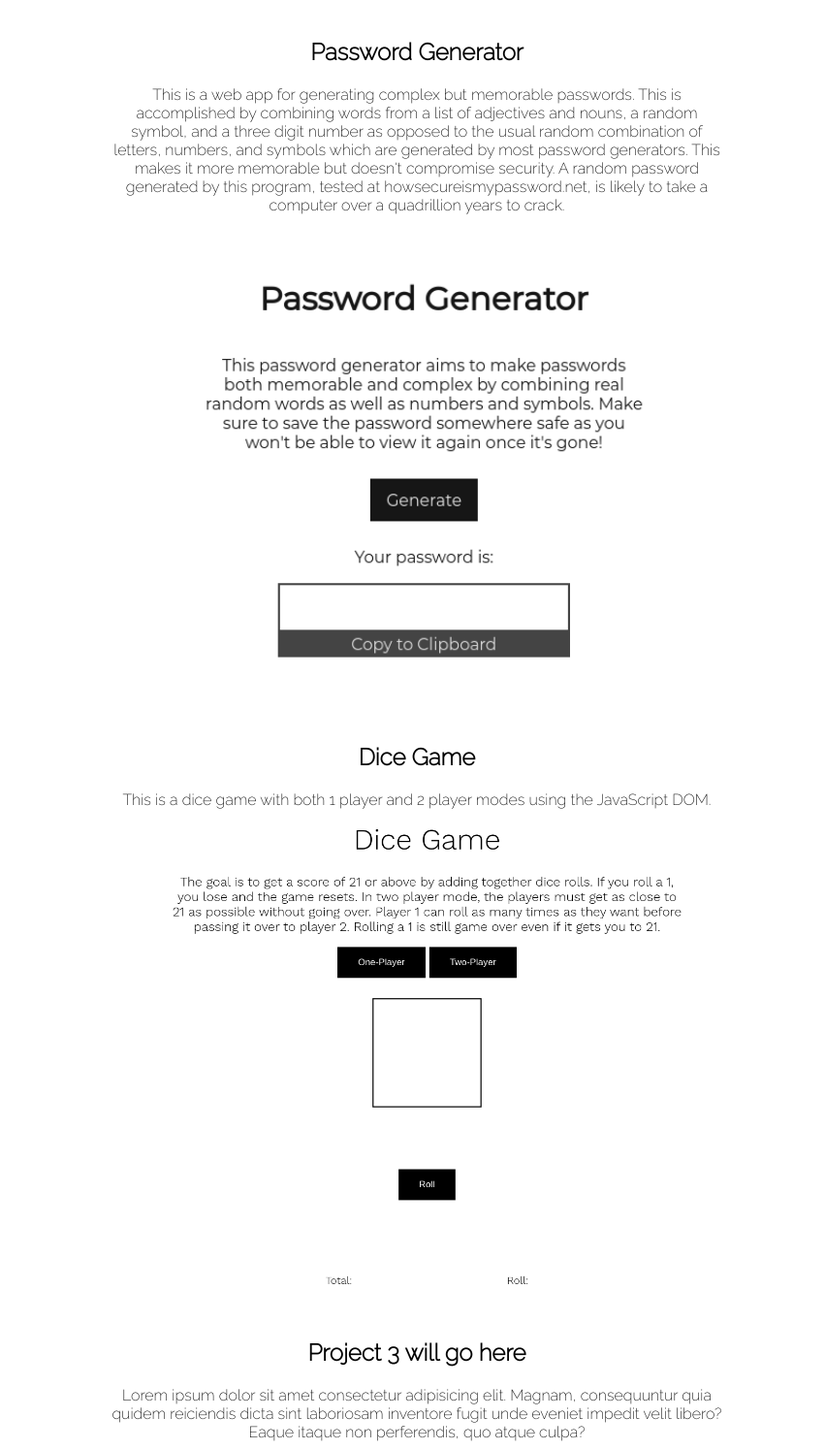
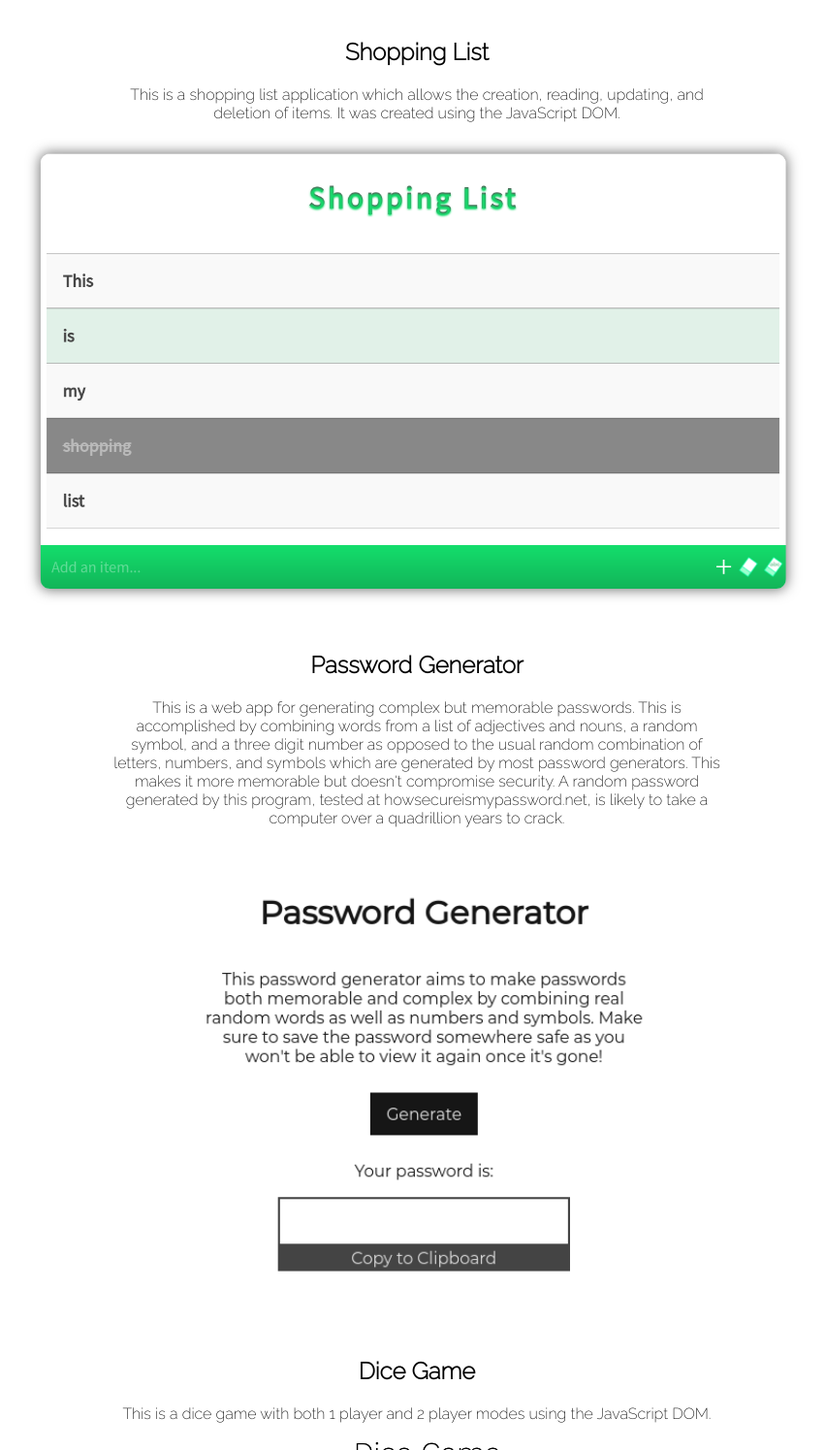
Before and after one commit to JS2K8/JS2K8.github.io, a plain HTML site: page projects.html in a window 1280 px wide. Shown: the part 171-1666 px from the top of the page at 97% size, without its empty margins (210-1061 px from the left). Drawn offline with Linux system fonts and the light colour scheme.

Commit message:
added another project

```diff
--- a/projects.html
+++ b/projects.html
@@ -20,6 +20,11 @@
     </div>
     <div class="content">
         <div class="project">
+            <h2>Shopping List</h2>
+            <p>This is a shopping list application which allows the creation, reading, updating, and deletion of items. It was created using the JavaScript DOM.</p>
+            <img src="./img/shopping.png" alt="Shopping List">
+        </div>
+        <div class="project">
             <h2>Password Generator</h2>
             <p>This is a web app for generating complex but memorable passwords. This is accomplished by combining words from a list of adjectives and nouns, a random symbol, and a three digit number as opposed to the usual random combination of letters, numbers, and symbols which are generated by most password generators. This makes it more memorable but doesn't compromise security. A random password generated by this program, tested at howsecureismypassword.net, is likely to take a computer over a quadrillion years to crack.</p>
             <img src="./img/passgen.png" alt="Password Generator">
@@ -28,11 +33,6 @@
             <h2>Dice Game</h2>
             <p>This is a dice game with both 1 player and 2 player modes using the JavaScript DOM.</p>
             <img src="./img/dicegame.png" alt="Dice Game">
-        </div>
-        <div class="project">
-            <h2>Project 3 will go here</h2>
-            <p>Lorem ipsum dolor sit amet consectetur adipisicing elit. Magnam, consequuntur quia quidem reiciendis dicta sint laboriosam inventore fugit unde eveniet impedit velit libero? Eaque itaque non perferendis, quo atque culpa?</p>
-            <img src="./img/placeholder.png" alt="Placeholder">
         </div>
     </div>
     <div class="github">
```
Also changed, not shown: img/shopping.png (added).
